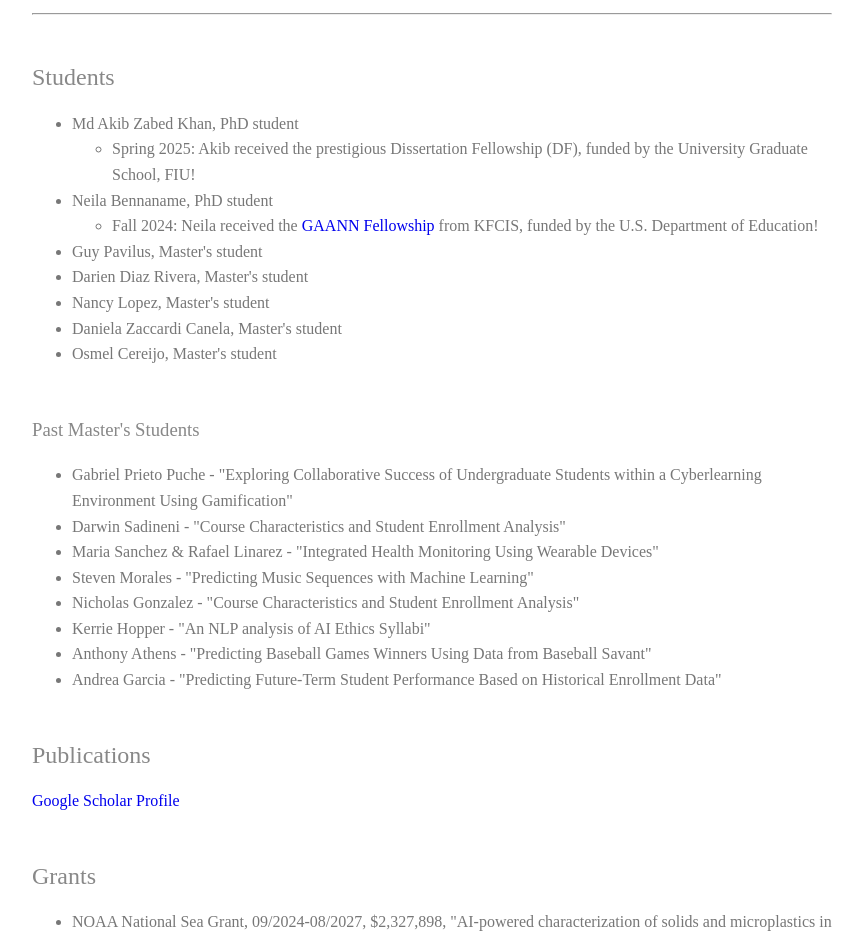
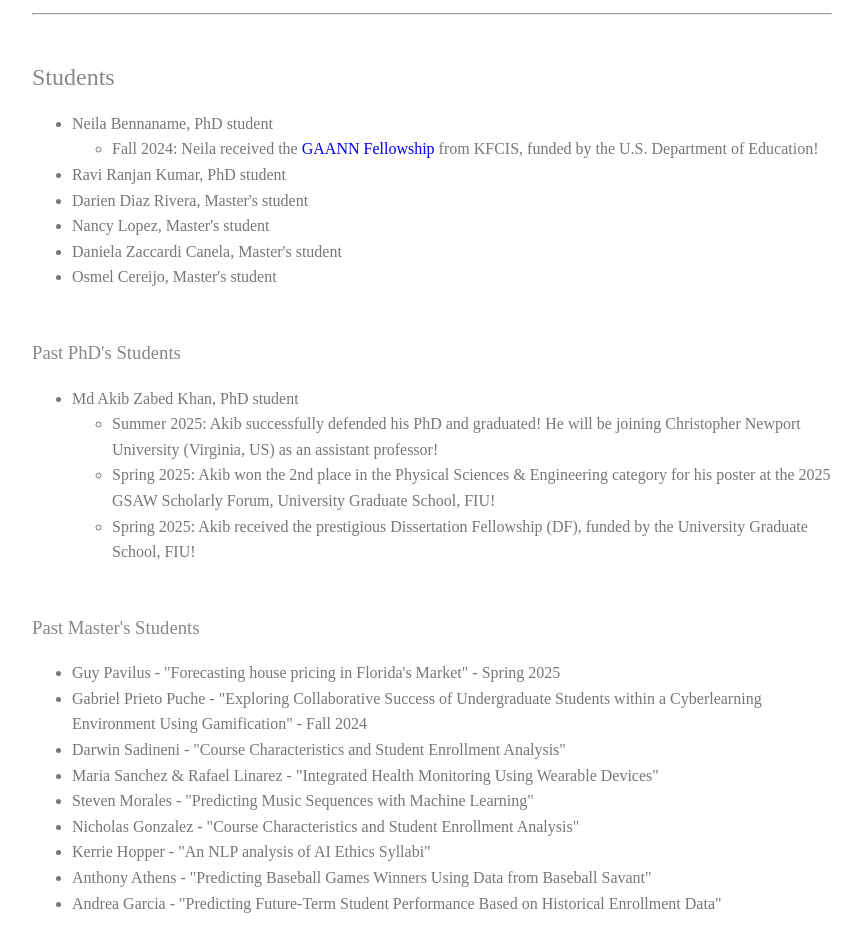
Before and after one commit to apolyzou123/apolyzou, a plain HTML site: page index.html in a window 1280 px wide. Shown: the part 764-1701 px from the top of the page, without its empty margins (208-1069 px from the left). Drawn offline with Linux system fonts and the light colour scheme.

Commit message:
Summer 2025 Updates

```diff
--- a/index.html
+++ b/index.html
@@ -156,7 +156,7 @@
                     Information Sciences (KFCIS) at Florida International University (FIU). Before joining FIU, I was a postdoctoral
                     Fritz family fellow in the Massive Data Institute (MDI) of McCourt School of Public Policy at Georgetown
                     University. I received my Ph.D. in Computer Science and Engineering from the University of Minnesota
-                    in 2020, and my Bachelor in Computer Engineering and Informatics from the University of Patras, Greece.
+                    in 2020 and my Bachelor's in Computer Engineering and Informatics from the University of Patras, Greece.
                 </p>
                 <p>
                     My research interests include data mining, recommender systems, the application of machine learning
@@ -176,25 +176,33 @@
 		<h2 class="content-subhead">Students</h2>
 			<div class="students">
 				<ul>
-					<li>Md Akib Zabed Khan, PhD student</li>
-					<ul>
-						<li>Spring 2025: Akib received the prestigious Dissertation Fellowship (DF), funded by the University Graduate School, FIU!</li>
-					</ul>
 					<li>Neila Bennaname, PhD student</li>
 					<ul>
 						<li>Fall 2024: Neila received the <a href="https://www.cis.fiu.edu/gaann/">GAANN Fellowship</a> from KFCIS, funded by the U.S. Department of Education!</li>
 					</ul>
-					<li>Guy Pavilus, Master's student</li>
+					<li>Ravi Ranjan Kumar, PhD student</li>
 					<li>Darien Diaz Rivera, Master's student</li>
 					<li>Nancy Lopez, Master's student</li>
 					<li>Daniela Zaccardi Canela, Master's student</li>
 					<li>Osmel Cereijo, Master's student</li>
 				</ul>
 			</div>
+		<h3 class="content-subhead">Past PhD's Students</h3>
+			<div class="students">
+				<ul>
+					<li>Md Akib Zabed Khan, PhD student</li>
+					<ul>
+						<li>Summer 2025: Akib successfully defended his PhD and graduated! He will be joining Christopher Newport University (Virginia, US) as an assistant professor!</li>
+						<li>Spring 2025: Akib won the 2nd place in the Physical Sciences & Engineering category for his poster at the 2025 GSAW Scholarly Forum, University Graduate School, FIU!</li>
+						<li>Spring 2025: Akib received the prestigious Dissertation Fellowship (DF), funded by the University Graduate School, FIU!</li>
+					</ul>
+				</ul>
+			</div>
 		<h3 class="content-subhead">Past Master's Students</h3>
 			<div class="students">
 				<ul>
-					<li>Gabriel Prieto Puche - "Exploring Collaborative Success of Undergraduate Students within a Cyberlearning Environment Using Gamification"</li>
+					<li>Guy Pavilus - "Forecasting house pricing in Florida's Market" - Spring 2025</li>
+					<li>Gabriel Prieto Puche - "Exploring Collaborative Success of Undergraduate Students within a Cyberlearning Environment Using Gamification" - Fall 2024</li>
 					<li>Darwin Sadineni - "Course Characteristics and Student Enrollment Analysis"</li>
 					<li>Maria Sanchez & Rafael Linarez - "Integrated Health Monitoring Using Wearable Devices"</li>
 					<li>Steven Morales - "Predicting Music Sequences with Machine Learning"</li>
```
